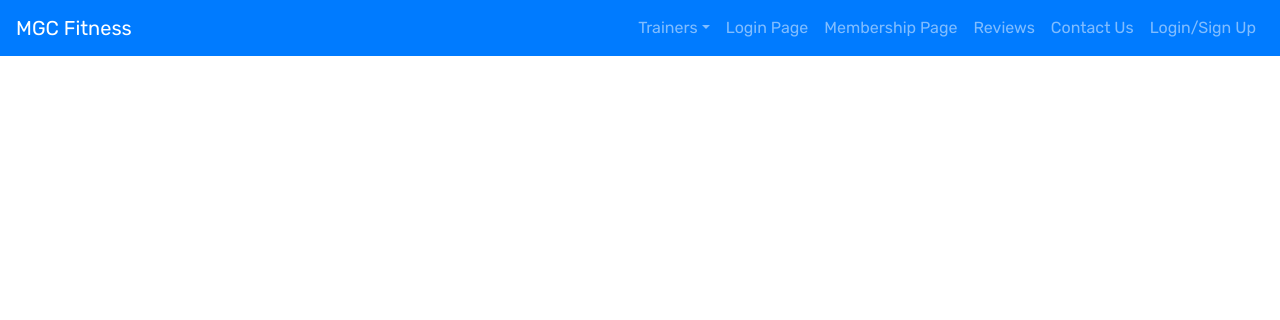
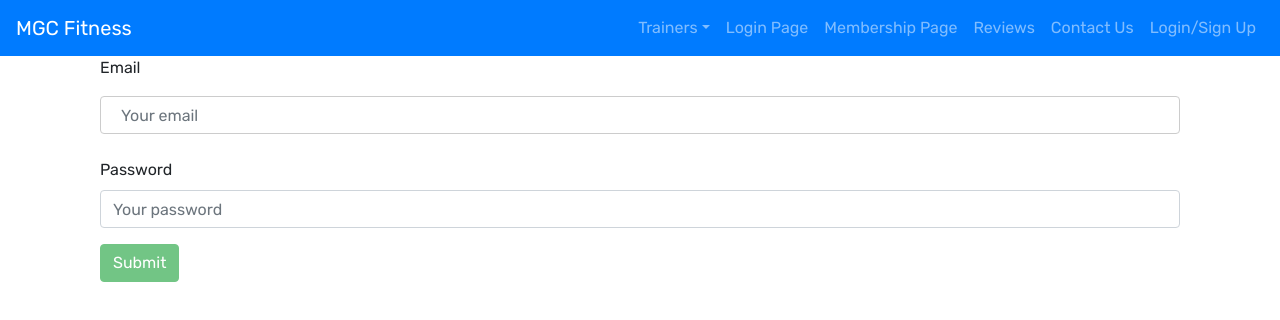
Before and after one commit to wilhelmm01/gym-management, a React (Create React App) app in the folder client/: page /login in a window 1280 px wide. Shown: the top 320 px of the page. Built offline with nearby package versions, Linux system fonts and the light colour scheme.

Commit message:
reverted login form to get login functionality to work

```diff
--- a/client/src/App.js
+++ b/client/src/App.js
@@ -18,7 +18,7 @@ import Trainer1 from './components/Trainer1';
 import Runner1 from './components/Runner1';
 import Nutrition1 from './components/Nutrition1';
 import Manager1 from './components/Manager1';
-import Login from './components/Home'
+import Login from './components/LoginForm'
 import Membership from './components/Membership';
 import Signup from './components/SignupForm'
 
@@ -59,6 +59,7 @@ function App() {
         <Route exact path="/home" component={Login}/>
         <Route exact path="/membership" component={Membership}/>
         <Route exact path="/signup" component={Signup}/>
+        <Route exact path="/login" component={Login}/>
         </Switch>
         </div>
     </div>
--- a/client/src/components/LoginForm.js
+++ b/client/src/components/LoginForm.js
@@ -1,19 +1,13 @@
 import React, { useState } from 'react';
 import { Form, Button, Alert } from 'react-bootstrap';
 
-// import { loginUser } from '../utils/API';
+import { loginUser } from '../utils/api';
 import Auth from '../utils/auth';
-
-import { useMutation } from '@apollo/client';
-import { LOGIN_USER } from '../utils/mutations';
 
 const LoginForm = () => {
   const [userFormData, setUserFormData] = useState({ email: '', password: '' });
   const [validated] = useState(false);
   const [showAlert, setShowAlert] = useState(false);
-
-  //code brought in after
-  const[loginUser, {error}] = useMutation(LOGIN_USER);
 
   const handleInputChange = (event) => {
     const { name, value } = event.target;
@@ -23,15 +17,26 @@ const LoginForm = () => {
   const handleFormSubmit = async (event) => {
     event.preventDefault();
 
+    // check if form has everything (as per react-bootstrap docs)
+    const form = event.currentTarget;
+    if (form.checkValidity() === false) {
+      event.preventDefault();
+      event.stopPropagation();
+    }
+
     try {
-      const { data } = await loginUser({
-        variables: { ...userFormData}
-      });
+      const response = await loginUser(userFormData);
 
-      Auth.login(data.login.token)
+      if (!response.ok) {
+        throw new Error('something went wrong!');
+      }
 
-    } catch (e) {
-      console.error(e);
+      const { token, user } = await response.json();
+      console.log(user);
+      Auth.login(token);
+    } catch (err) {
+      console.error(err);
+      setShowAlert(true);
     }
 
     setUserFormData({
@@ -79,7 +84,6 @@ const LoginForm = () => {
           Submit
         </Button>
       </Form>
-      {error && <div>Login failed</div>}
     </>
   );
 };
```
